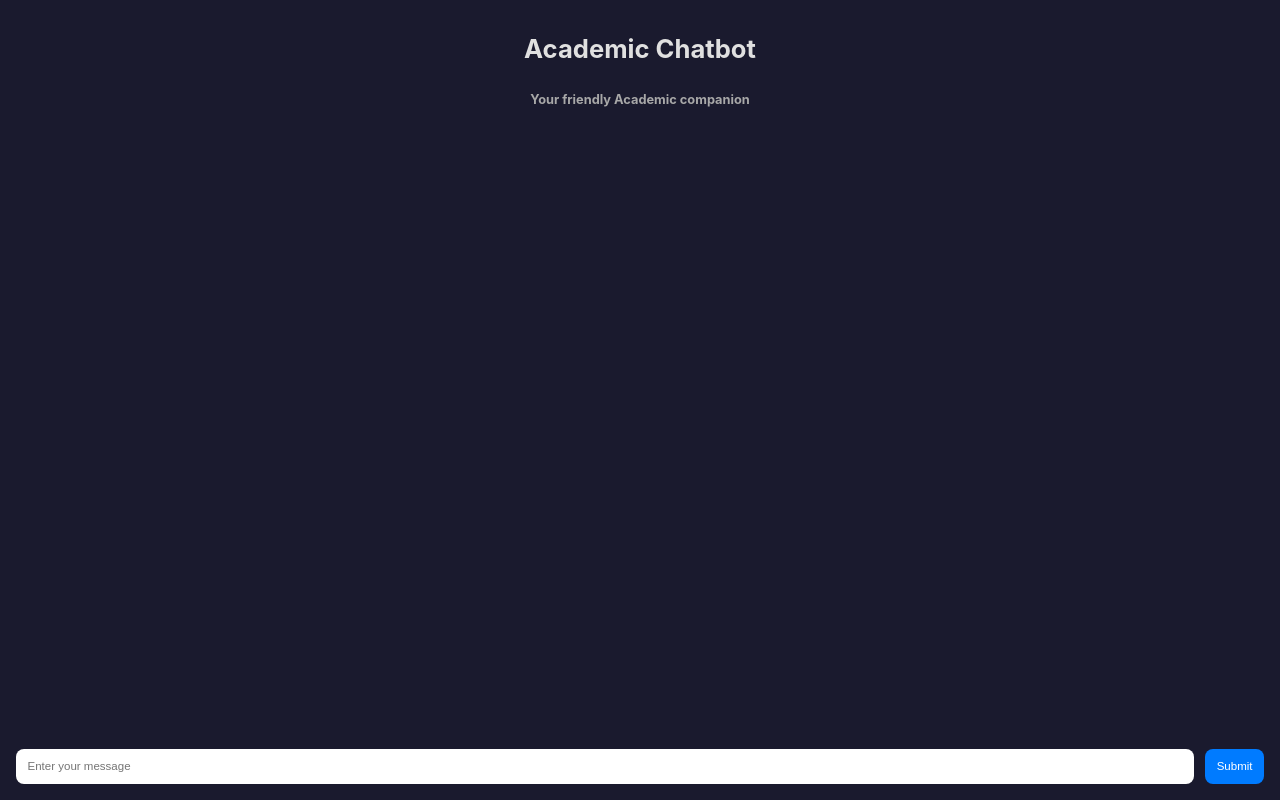
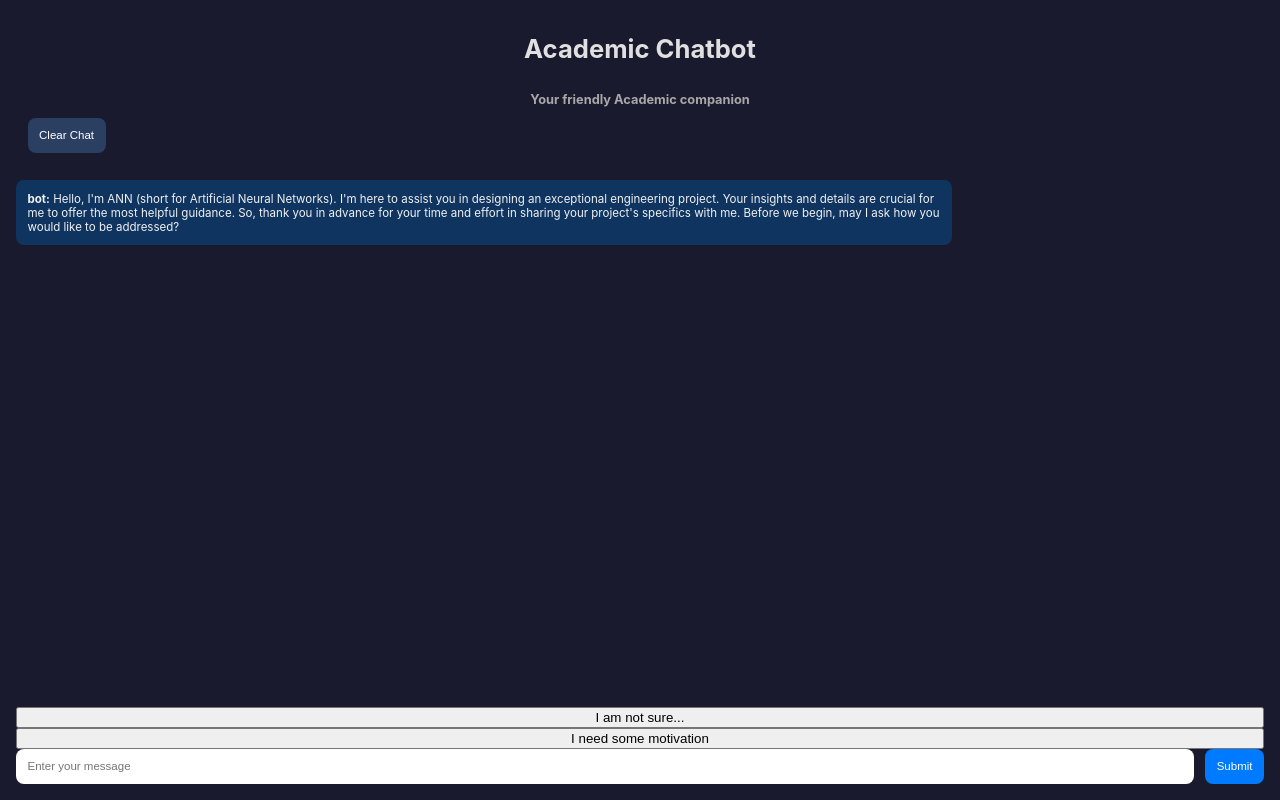
Before and after one commit to naveenrenji/Domain-Specific-ChatBot, a React (Create React App) app in the folder FrontEnd/: page / in a window 1280 px wide. Built offline with nearby package versions, Linux system fonts and the light colour scheme.

Commit message:
Created Enquiry Phase and Main Dialogue Phase modules

```diff
--- a/FrontEnd/src/components/ChatBot/ChatBot.js
+++ b/FrontEnd/src/components/ChatBot/ChatBot.js
@@ -1,12 +1,23 @@
 import React, { useState, useEffect, useRef } from "react";
 import "./ChatBot.css";
-import axios from "axios";
+import { enquiryPhaseFunc } from "./enquiryPhase/Enquiry";
+import { mainDialogue } from "./mainDialoguePhase/mainDialogue";
+
+const botIntro = {
+  sender: "bot",
+  content:
+    "Hello, I'm ANN (short for Artificial Neural Networks). I'm here to assist you in designing an exceptional engineering project. Your insights and details are crucial for me to offer the most helpful guidance. So, thank you in advance for your time and effort in sharing your project's specifics with me. Before we begin, may I ask how you would like to be addressed?",
+};
 
 function ChatBot() {
   const [messages, setMessages] = useState([]);
   const [input, setInput] = useState("");
   const [errorMessage, setErrorMessage] = useState("");
   const [context, setContext] = useState("");
+  const [partIndex, setPartIndex] = useState(0);
+  const [userInputPhase, setUserInputPhase] = useState("enquiry");
+  const [enquiryPhaseStage, setEnquiryPhaseStage] = useState("prompt");
+
   const messagesEndRef = useRef(null);
 
   const scrollToBottom = () => {
@@ -19,11 +30,27 @@ function ChatBot() {
     scrollToBottom();
   }, [messages, context]);
 
+  useEffect(() => {
+    const botMessage = {
+      sender: "bot",
+      content:
+        "Hello, I'm ANN (short for Artificial Neural Networks). I'm here to assist you in designing an exceptional engineering project. Your insights and details are crucial for me to offer the most helpful guidance. So, thank you in advance for your time and effort in sharing your project's specifics with me. Before we begin, may I ask how you would like to be addressed?",
+    };
+    setPartIndex(0);
+    setEnquiryPhaseStage("prompt");
+    setUserInputPhase("enquiry");
+    setMessages([botMessage]);
+  }, []);
+
   const clearChat = () => {
     setMessages([]);
     setContext("");
     localStorage.removeItem("chatMessages");
     localStorage.removeItem("chatContext");
+    setMessages([botIntro]);
+    setUserInputPhase("enquiry");
+    setEnquiryPhaseStage("prompt");
+    setPartIndex(0);
   };
 
   const sendMessage = async (e) => {
@@ -32,27 +59,39 @@ function ChatBot() {
       setErrorMessage("Please enter your message first");
       return;
     }
-    const response = await axios.post("http://127.0.0.1:5000/chat", {
-      message: input,
-      context,
-    });
-    let messagedata = {
-      sender: "bot",
-      content: "I am too tired right now, can we talk later?",
-    };
-    if (response.data.response) {
-      messagedata = [
+    let response;
+    let messagedata = [
       {
         sender: "user",
         content: input,
       },
-        {
-          sender: "bot",
-          content: response.data.response,
-        },
     ];
+    setInput("");
+    if (userInputPhase === "enquiry") {
+      const { responseFromEnquiry, partIndexResult, enquiryPhaseStageResult } =
+        enquiryPhaseFunc(input, partIndex, enquiryPhaseStage);
+      setEnquiryPhaseStage(enquiryPhaseStageResult);
+      setPartIndex(partIndexResult);
+      response = responseFromEnquiry;
+    } else if (userInputPhase === "mainDialogue") {
+      response = await mainDialogue(input);
     }
+    messagedata = [...messagedata, response];
+    setMessages([...messages, ...messagedata]);
+    setInput("");
+    setErrorMessage("");
+  };
 
+  const handleBubbleClick = (message) => {
+    const bubbleMessage = [{
+      sender: "user",
+      content: message,
+    }];
+    const { responseFromEnquiry, partIndexResult, enquiryPhaseStageResult } =
+      enquiryPhaseFunc(message, partIndex, enquiryPhaseStage);
+    setEnquiryPhaseStage(enquiryPhaseStageResult);
+    setPartIndex(partIndexResult);
+    const messagedata = [...bubbleMessage, responseFromEnquiry]
     setMessages([...messages, ...messagedata]);
     setInput("");
     setErrorMessage("");
@@ -77,6 +116,11 @@ function ChatBot() {
         ))}
         <div ref={messagesEndRef} />
       </div>
+      {["I am not sure...", "I need some motivation"].map((text, i) => (
+        <button key={i} onClick={() => handleBubbleClick(text)}>
+          {text}
+        </button>
+      ))}
       <form onSubmit={sendMessage} className="chat-form">
         <input
           className="chat-input"
--- /dev/null
+++ b/FrontEnd/src/components/ChatBot/enquiryPhase/Enquiry.js
@@ -0,0 +1,93 @@
+const parts = [
+    {
+      title: "Title of Your Design Project",
+      prompt: "Let's start by naming your project. Could you please tell me what your engineering design project is titled?",
+      fallback: "If you're finding it challenging, think of something that describes your project's main idea or objective. For example, if your project is about creating a more efficient washing machine, you could call it 'Smart Water-Efficient Washing Machine'.",
+      motivation: "Don't worry, naming your project can be a creative process. Remember, the title should capture the essence of your vision, and there's no rush. Take your time to think about it."
+    },
+    {
+      title: "Design Project Description",
+      prompt: "Next, could you please give me a detailed description of your project? The more you can tell me about the problem you're trying to solve and your specific goals, the better I can understand your needs.",
+      fallback: "If you're unsure where to start, you could begin by talking about the purpose of your project, its target audience, or any unique attributes it may have. For instance, if your project is about a washing machine, you could discuss its capacity, energy sources, cost-efficiency, and so on.",
+      motivation: "I understand that summarizing your project can be challenging, but don't worry. Even small details can be very helpful in making your project more clear. Take your time, and remember that each bit of information brings us closer to understanding your vision better."
+    },
+    {
+      title: "Initial Ideas and Concepts",
+      prompt: "Could you share your initial ideas or concepts related to the project? These insights would help me understand your thought process better.",
+      fallback: "If you're finding it difficult to express your ideas at this point, don't worry! You might start by explaining the core technology or method you're considering for your project. For a smart washing machine, you could discuss how you plan to integrate smart technologies, or any innovative features you want to include, such as AI-based fabric care.",
+      motivation: "Don't worry if you're finding it challenging to articulate your ideas. All big projects start with small ideas. Feel free to share any thoughts, however preliminary they may be. Remember, creativity knows no bounds!"
+    },
+    {
+      title: "Design Objectives",
+      prompt: "Finally, could you tell me about the objectives of your design project? Understanding your goals would help me tailor my recommendations and suggestions to your specific needs.",
+      fallback: "If you're unsure, try thinking about the impact you want your project to have. If your project is a smart washing machine, do you aim to make it affordable, highly efficient, user-friendly, or something else?",
+      motivation: "I understand that setting objectives can sometimes be challenging, but it's an essential step in shaping your project. These goals will serve as a roadmap for your design process. Remember, no goal is too big or small, and I'm here to help you achieve it!"
+    }
+  ];
+
+  const enquiryPhaseFunc = (message, partIndex, EnquiryPhaseStage) => {
+    const part = parts[partIndex];
+    if (!part) {
+      return;
+    }
+
+    let nextBotMessage = null;
+    if (message === "I am not sure...") {
+      nextBotMessage = [{
+        sender: "bot",
+        content: part.fallback,
+      }];
+      EnquiryPhaseStage = "fallback";
+    } else if (message === "I need some motivation") {
+      nextBotMessage = [{
+        sender: "bot",
+        content: part.motivation,
+      }];
+      EnquiryPhaseStage = "motivation";
+    } else {
+      // Implement validation for each part here
+      // if (!validateUserInput(message, part)) {
+      //   nextBotMessage = {
+      //     sender: "bot",
+      //     content: "Your input was not valid, please try again.",
+      //   };
+      //   setUserInputPhase("prompt");
+      // } else {
+      nextBotMessage = {
+        sender: "bot",
+        content: parts[partIndex + 1]?.prompt,
+      };
+      partIndex = partIndex +1;
+      EnquiryPhaseStage = "prompt";
+      // }
+    }
+
+    if (partIndex === parts.length) {
+      const finalMessage = [{
+        sender: "bot",
+        content:
+          "Thank you again for sharing all this valuable information! Let's continue shaping your idea into a successful project!",
+      }];
+      nextBotMessage = [...nextBotMessage,...finalMessage];
+    }
+
+    const messages = nextBotMessage;
+
+    const result = {
+      responseFromEnquiry: nextBotMessage,
+      partIndexResult: partIndex,
+      enquiryPhaseStageResult: EnquiryPhaseStage
+    }
+
+    // Convert the messages to JSON and store it.
+    const enquiryPhaseResults = JSON.stringify(messages);
+    localStorage.setItem("enquiryPhaseResults", enquiryPhaseResults);
+
+
+    return result;
+  };
+
+  module.exports = {
+    parts,
+    enquiryPhaseFunc
+  };
--- /dev/null
+++ b/FrontEnd/src/components/ChatBot/mainDialoguePhase/mainDialogue.js
@@ -0,0 +1,32 @@
+import axios from "axios";
+
+const mainDialogue = async (input, context) => {
+    let response, messagedata;
+    try {
+        response = await axios.post("http://127.0.0.1:5000/chat", {
+          message: input,
+          context,
+        });
+      } catch (e) {
+        messagedata = [{
+          sender: "bot",
+          content: "I am too tired right now, can we talk later?",
+        }];
+      }
+      if (response) {
+        if (response.data) {
+          if (response.data.response) {
+            messagedata = [
+              {
+                sender: "bot",
+                content: response.data.response,
+              },
+            ];
+          }
+        }
+      }
+
+      return messagedata;
+  }
+
+  export {  mainDialogue };
```
Also changed, not shown: 1 other file (tests, documents, lock files or other folders). Lines whose indentation alone changed are shown as unchanged.
